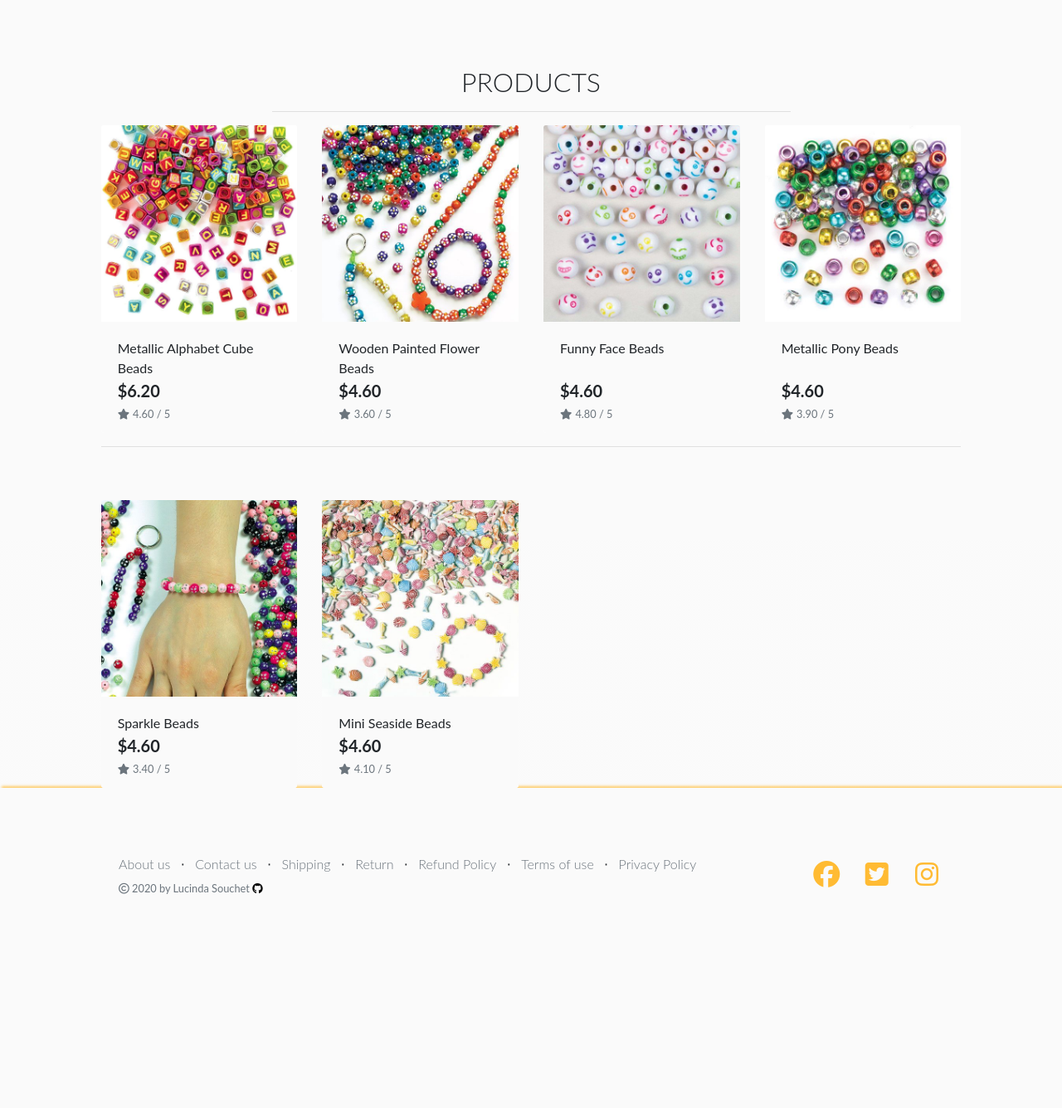
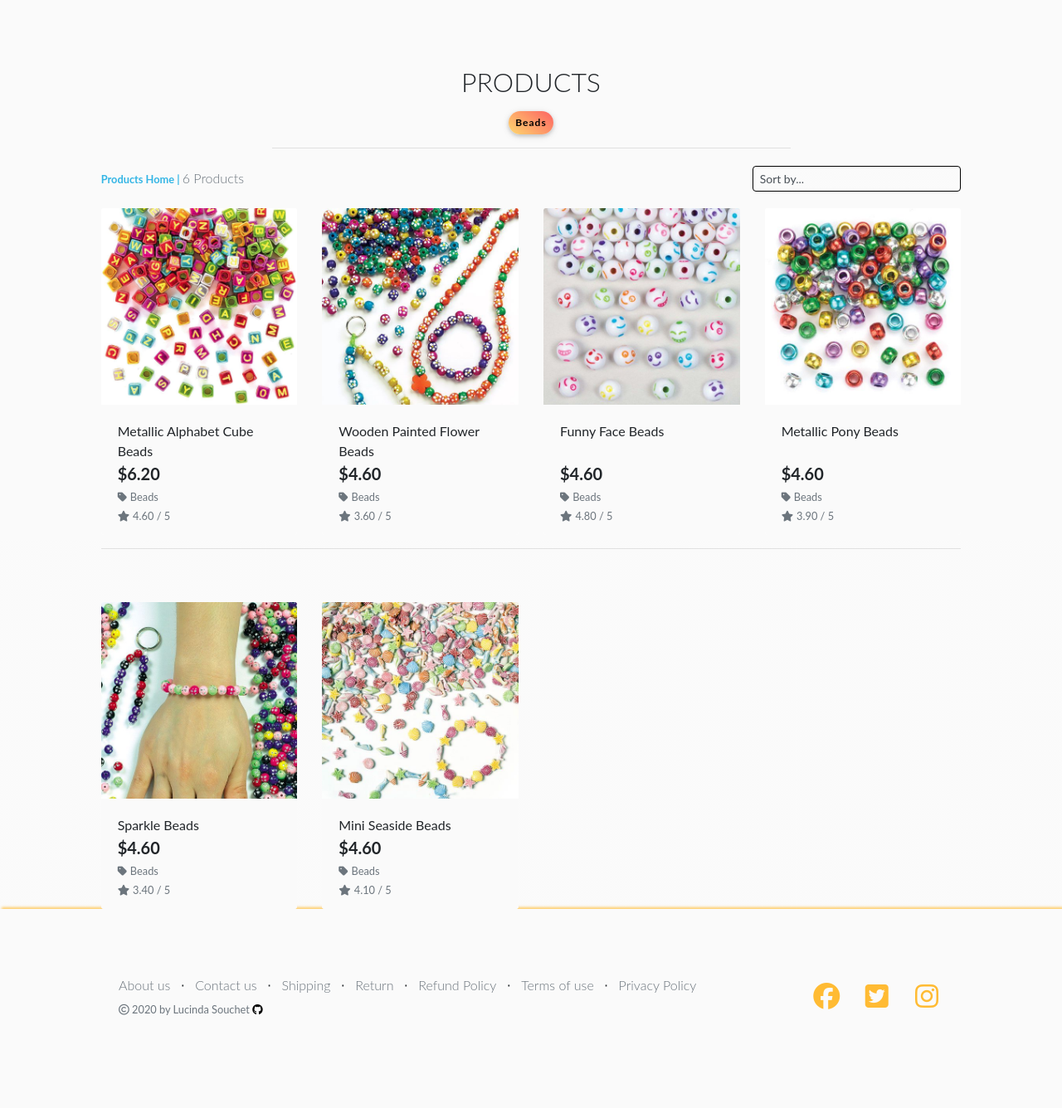
Before and after one commit to sctlcd/pearl-v2, a Django app: page /products/?category=beads in a window 1280 px wide. Shown: the part 149-1485 px from the top of the page at 83% size. Before the commit the page ends 1227 px from the top, so only its background shows below. Run offline with Django 3.2, Linux system fonts and the light colour scheme; data comes from the database, SQL or seed files in the repository; some libraries are stand-ins or nearby versions; some web fonts are replaced.

Commit message:
add sorting and product counts to product page

```diff
--- a/products/templates/products/products.html
+++ b/products/templates/products/products.html
@@ -15,12 +15,40 @@
 	<div class="row">
 		<div class="col text-center mt-3">
 			<h2 class="logo-font">Products</h2>
+			{% for c in current_categories %}
+			<a class="category-badge text-decoration-none" href="{% url 'products' %}?category={{ c.name }}">
+				<span class="p-2 mt-2 badge badge-pill peach-gradient">{{ c.friendly_name }}</span>
+			</a>
+			{% endfor %}
 			<hr class="w-50 mb-1">
 		</div>
 	</div>
 	<div class="row">
 		<div class="products-container col-10 offset-1">
 			<div class="row mt-1 mb-2">
+				<div class="col-12 col-md-6 my-auto order-md-last d-flex justify-content-center justify-content-md-end">
+					<div class="sort-select-wrapper w-50">
+						<select id="sort-selector" class="custom-select custom-select-sm border border-{% if current_sorting != 'None_None' %}info{% else %}black{% endif %} bg-white">
+							<option value="reset" {% if current_sorting == 'None_None' %}selected{% endif %}>Sort by...</option>
+							<option value="price_asc" {% if current_sorting == 'price_asc' %}selected{% endif %}>Price (low to high)</option>
+							<option value="price_desc" {% if current_sorting == 'price_desc' %}selected{% endif %}>Price (high to low)</option>
+							<option value="rating_asc" {% if current_sorting == 'rating_asc' %}selected{% endif %}>Rating (low to high)</option>
+							<option value="rating_desc" {% if current_sorting == 'rating_desc' %}selected{% endif %}>Rating (high to low)</option>
+							<option value="name_asc" {% if current_sorting == 'name_asc' %}selected{% endif %}>Name (A-Z)</option>
+							<option value="name_desc" {% if current_sorting == 'name_desc' %}selected{% endif %}>Name (Z-A)</option>
+							<option value="category_asc" {% if current_sorting == 'category_asc' %}selected{% endif %}>Category (A-Z)</option>
+							<option value="category_desc" {% if current_sorting == 'category_desc' %}selected{% endif %}>Category (Z-A)</option>
+						</select>
+					</div>
+				</div>
+				<div class="col-12 col-md-6 order-md-first">
+					<p class="text-muted mt-3 text-center text-md-left">
+						{% if search_term or current_categories or current_sorting != 'None_None' %}
+						<span class="small text-info font-weight-bold"><a href="{% url 'products' %}">Products Home</a> | </span>
+						{% endif %}
+						{{ products|length }} Products{% if search_term %} found for <strong>"{{ search_term }}"</strong>{% endif %}
+					</p>
+				</div>
 			</div>
 
 			<div class="row">
@@ -43,6 +71,13 @@
 							<div class="row">
 								<div class="col">
 									<p class="lead mb-0 text-left font-weight-bold">${{ product.price }}</p>
+									{% if product.category %}
+									<p class="small mt-1 mb-0">
+										<a class="text-muted" href="{% url 'products' %}?category={{ product.category.name }}">
+											<i class="fas fa-tag mr-1"></i>{{ product.category.friendly_name }}
+										</a>
+									</p>
+									{% endif %}
 									{% if product.rating %}
 									<small class="text-muted"><i class="fas fa-star mr-1"></i>{{ product.rating }} / 5</small>
 									{% else %}
--- a/products/views.py
+++ b/products/views.py
@@ -23,7 +23,8 @@ def all_products(request):
             if sortkey == 'name':
                 sortkey = 'lower_name'
                 products = products.annotate(lower_name=Lower('name'))
-
+            if sortkey == 'category':
+                sortkey = 'category__name'
             if 'direction' in request.GET:
                 direction = request.GET['direction']
                 if direction == 'desc':
--- a/static/css/base_extension.css
+++ b/static/css/base_extension.css
@@ -10,3 +10,28 @@ body {
 .header-container {
   padding-top: 4rem;
 }
+
+/* ------------------------------- products */
+
+.badge {
+  color: #000 !important;
+	letter-spacing: 1px;
+}
+
+a.category-badge > span.badge:hover {
+  background: #212529 !important;
+  color: #fafafa!important;
+}
+
+ .products-container .text-info a {
+	color: #33b5e5 !important;
+ }
+
+ .products-container .text-info,
+ .products-container .text-info a {
+	color: #33b5e5 !important;
+ }
+
+ .products-container .text-info a:hover {
+  color: #0074f1 !important;
+ }
```
Also changed, not shown: products/templates/products/product_detail.html (+7 -0 lines).
